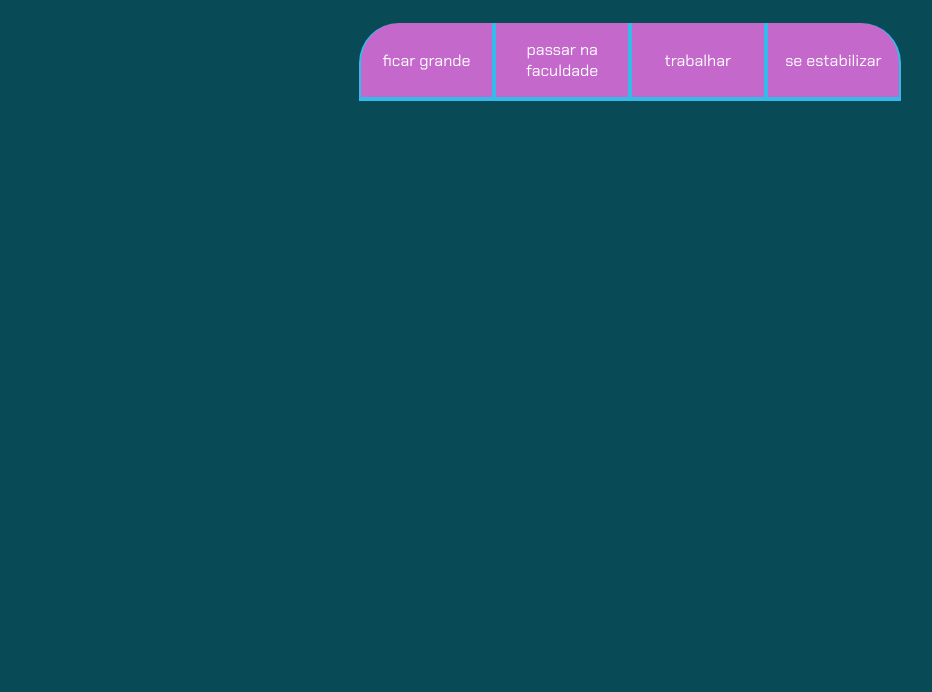
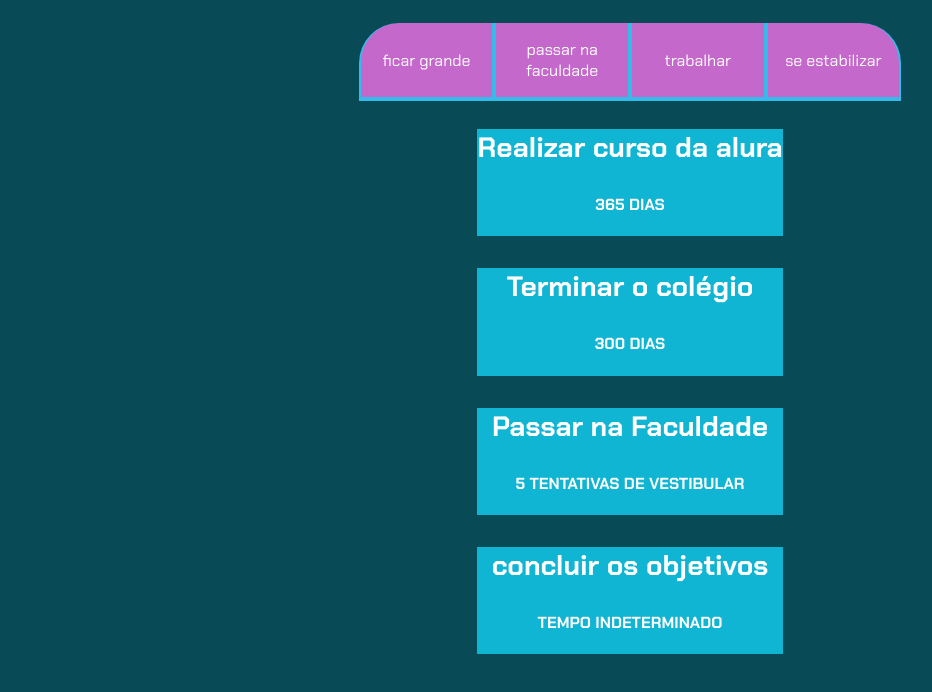
Before and after one commit to JPmikilita/3-ano, a plain HTML site: page index.html in a window 1280 px wide. Shown: the part 80-772 px from the top of the page, without its empty margins (10-942 px from the left). Drawn offline with Linux system fonts and the light colour scheme; a web font is replaced by a local one.

Commit message:
Add files via upload

```diff
--- a/index.html
+++ b/index.html
@@ -19,19 +19,19 @@
     <div class="abas-texto">
         <div class="aba-conteudo ativo">
             <h3 class="aba-conteudo-titulo-principal">Realizar curso da alura</h3>
-            <h4 class="aba-conteudo-titulo-secundario">Tempo para realizar o objetivo</h4>
+            <h4 class="aba-conteudo-titulo-secundario">365 dias</h4>
         </div>
         <div class="aba-conteudo ativo">
-            <h3 class="aba-conteudo-titulo-principal">Realizar curso da alura</h3>
-            <h4 class="aba-conteudo-titulo-secundario">Tempo para realizar o objetivo</h4>
+            <h3 class="aba-conteudo-titulo-principal">Terminar o colégio</h3>
+            <h4 class="aba-conteudo-titulo-secundario">300 dias</h4>
         </div>
         <div class="aba-conteudo ativo">
-            <h3 class="aba-conteudo-titulo-principal">Realizar curso da alura</h3>
-            <h4 class="aba-conteudo-titulo-secundario">Tempo para realizar o objetivo</h4>
+            <h3 class="aba-conteudo-titulo-principal">Passar na Faculdade</h3>
+            <h4 class="aba-conteudo-titulo-secundario">5 tentativas de vestibular</h4>
         </div>
         <div class="aba-conteudo ativo">
-            <h3 class="aba-conteudo-titulo-principal">Realizar curso da alura</h3>
-            <h4 class="aba-conteudo-titulo-secundario">Tempo para realizar o objetivo</h4>
+            <h3 class="aba-conteudo-titulo-principal">concluir os objetivos</h3>
+            <h4 class="aba-conteudo-titulo-secundario">Tempo Indeterminado</h4>
         </div>
     </div>
 </section>
--- a/main.js
+++ b/main.js
@@ -1,10 +1,13 @@
 const botoes = document.querySelectorAll(".botao");
+const textos = document.querySelectorAll(".aba-conteudo");
 
 for (let i = 0; i < botoes.length; i++){
     botoes[i].onclick = function (){
         for (let j = 0; j < botoes.length; j++){
-            botoes[i].classList.remove("ativo");
+            botoes[j].classList.remove("ativo");
+            botoes[j].classList.remove("ativo");
         }
+        botoes[i].classList.add("ativo");
         botoes[i].classList.add("ativo");
     }
 }
--- a/style.css
+++ b/style.css
@@ -51,7 +51,7 @@ body{
     border-top: none;
 }
 .botao:first-child{
-    border-radius: 40px 0 0 0;
+    border-radius: 40px 40px 0 0;
 
 }
 .botoes{
@@ -61,16 +61,25 @@ body{
     background-color: var(--botao-ativo);
     border-bottom: 4px solid var(--verde);
 }
-.aba-textos{
+.abas-textos{
     background-color: var(--cor-de-fundo);
     padding: 40px;
     border-radius: 0 0 40px 40px;
 }
-.aba-conteudo-ativo{
+.abas-conteudo-ativo{
     display: block;
 }
-.aba-conteudo{
+.abas-conteudo{
     display: none;
+}
+.aba-conteudo-titulo-principal{
+    font-size: 28px;
+    text-align: center;
+}
+.aba-conteudo-titulo-secundario{
+    text-align: center;
+    color: var(--branco);
+    text-transform: uppercase;
 }
 @media screen and (min-width: 768px){
     .botoes{
```
